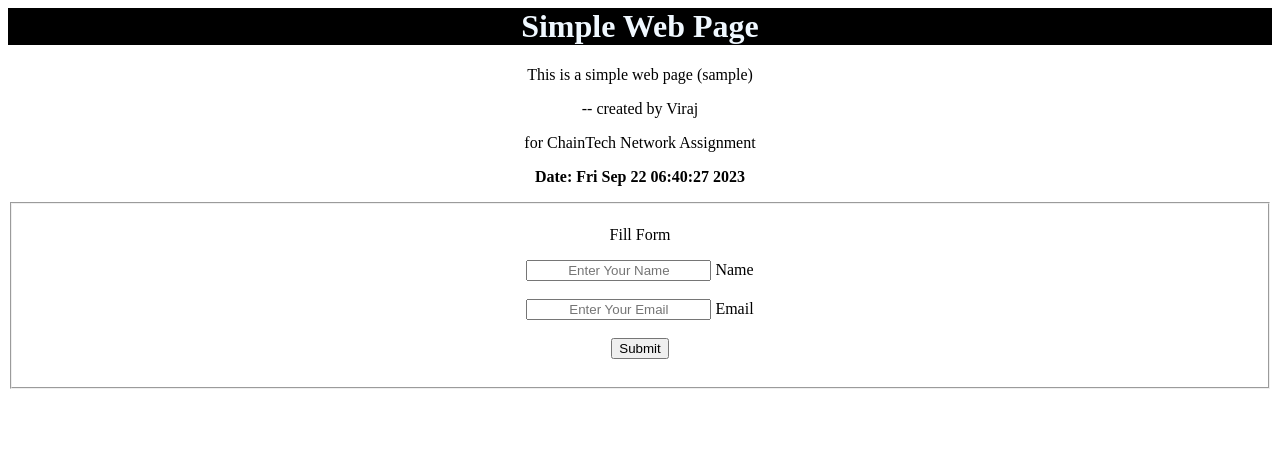
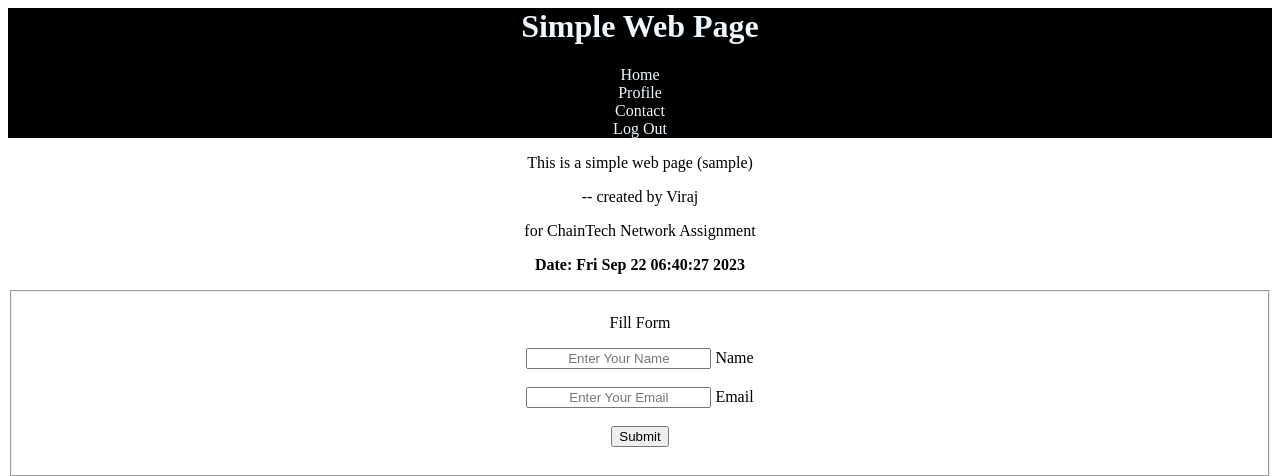
Before and after one commit to viraj812/SimpleWebPage, a Flask app: page / in a window 1280 px wide. Shown: the top 476 px of the page. Run offline with Flask 3, Linux system fonts and the light colour scheme.

Commit message:
Update index.html

```diff
--- a/templates/index.html
+++ b/templates/index.html
@@ -7,6 +7,18 @@
     <body>
         <header>
             <h1>Simple Web Page</h1>
+
+            <div id="navigation_menu">
+                <div id="home" class="menu_items">Home</div>
+
+                <div id="profile" class="menu_items">Profile</div>
+
+                <div class="menu_items">Contact</div>
+
+                <div class="menu_items">Log Out</div>
+            </div>
+
+
         </header>
 
         <p>This is a simple web page (sample)</p>
@@ -41,5 +53,6 @@
 
         </footer>
 
+
     </body>
 </html>
```
